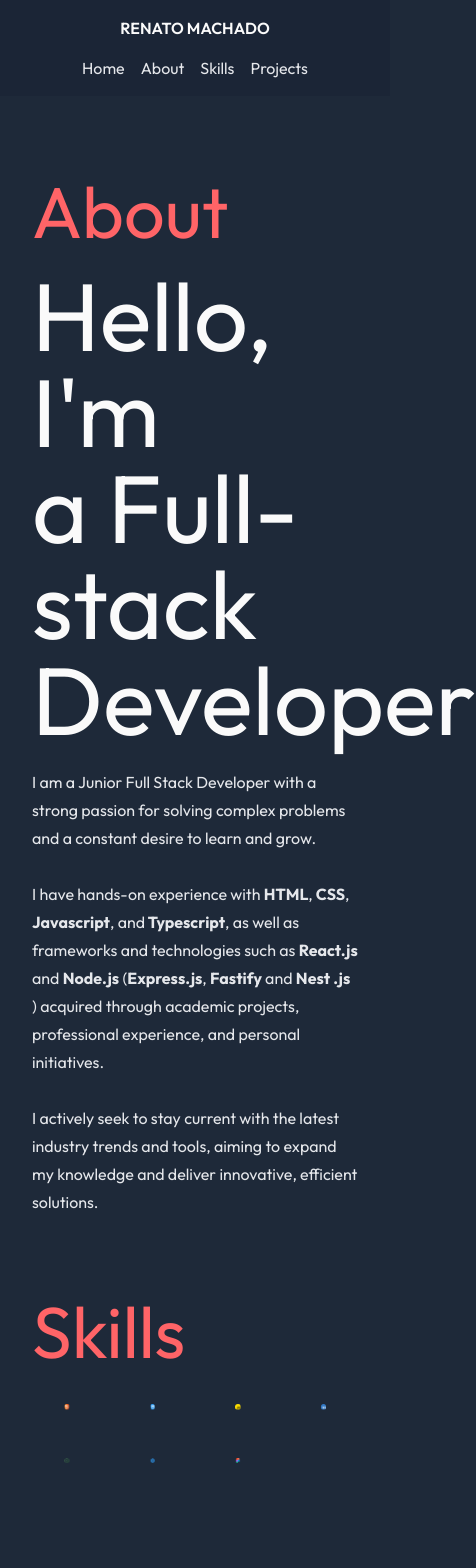
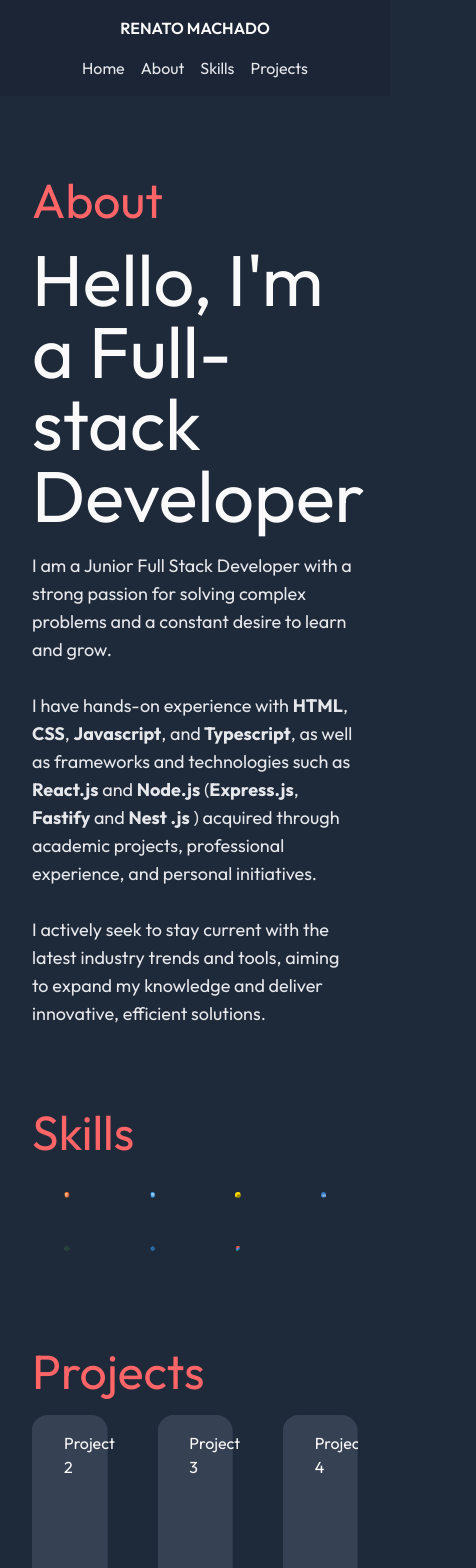
Before and after one commit to renatomachadoo/portfolio, a React (Vite) app: page / in a window 390 px wide. Shown: the top 1568 px of the page, 476 px wide, since content can reach past the window. Built offline with nearby package versions, Linux system fonts and the light colour scheme.

Commit message:
refactor: About section responsive

```diff
--- a/src/App.tsx
+++ b/src/App.tsx
@@ -18,10 +18,10 @@ export function App() {
       <Header />
       <main className="w-full px-8">
         <Section id="about" title="About">
-          <h1 className="text-8xl">
+          <h1 className="text-7xl md:text-8xl">
             Hello, I'm <br /> a Full-stack Developer
           </h1>
-          <p className="max-w-[600px] text-base/7 text-gray-200">
+          <p className="w-full text-gray-200 text-lg/7 md:max-w-[600px]">
             I am a Junior Full Stack Developer with a strong passion for solving
             complex problems and a constant desire to learn and grow. <br />
             <br /> I have hands-on experience with <strong>HTML</strong>,
--- a/src/components/Section.tsx
+++ b/src/components/Section.tsx
@@ -12,7 +12,7 @@ export function Section({ title, children, id }: SectionProps) {
       className="container mx-auto mt-20 flex max-w-5xl flex-col gap-5"
       id={id}
     >
-      <h2 className="text-7xl text-red-400">{title}</h2>
+      <h2 className="text-5xl text-red-400 md:text-7xl">{title}</h2>
       {children}
     </section>
   );
```
